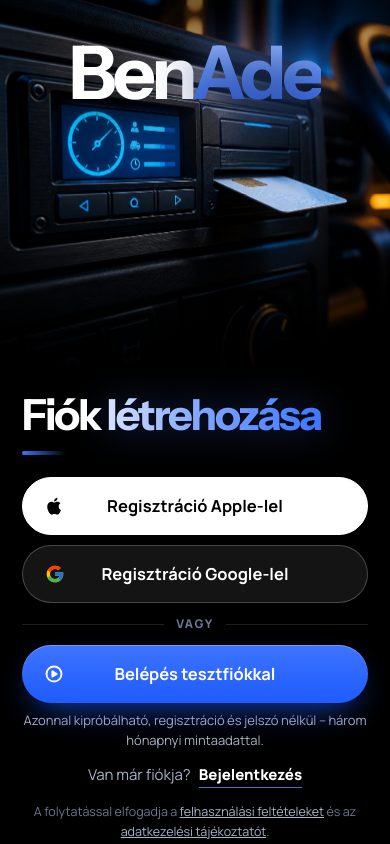
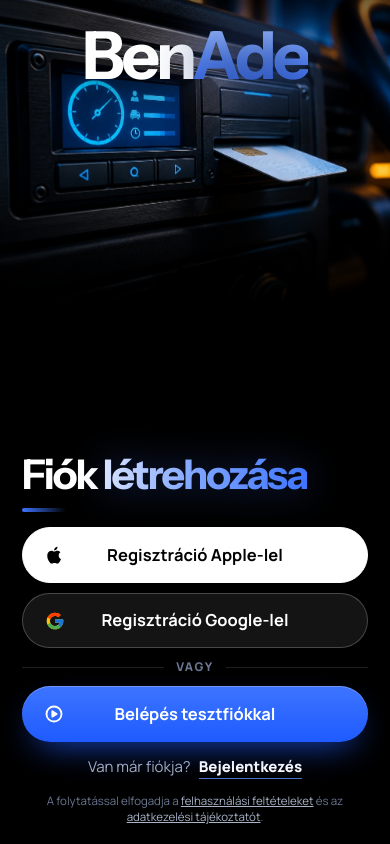
Before and after one commit to ViktoriaSv751/BenAde, a Next.js app: page /register in a window 390 px wide. Built offline with nearby package versions, Linux system fonts and the light colour scheme; no server answers.

Commit message:
Phone auth: solid black, no test-account note, fits one screen without scrolling; black browser bar on auth pages
Co-Authored-By: Claude Opus 5.5 <noreply@anthropic.com>
Claude-Session: https://claude.ai/code/session_01Ejp8tcLCy8iAvRE8MYj4aZ

```diff
--- /dev/null
+++ b/app/forgot/layout.tsx
@@ -0,0 +1,3 @@
+import type { Viewport } from "next";
+export const viewport: Viewport = { themeColor: "#000000", colorScheme: "dark" };
+export default function L({ children }: { children: React.ReactNode }) { return children; }
--- a/app/globals.css
+++ b/app/globals.css
@@ -795,3 +795,21 @@ html { -webkit-text-size-adjust: 100%; text-size-adjust: 100%; }
   .auth-head::after { content: ""; display: block; width: 44px; height: 4px; border-radius: 4px; margin-top: 14px; background: linear-gradient(90deg, #3D74FF, rgba(61,116,255,0)); }
 }
 .auth-head h1 b { font-weight: inherit; }
+
+/* Auth: solid black everywhere, and everything fits on one phone screen without scrolling */
+html:has(.auth-page), body:has(.auth-page), .auth-page { background: #000 !important; }
+@media (max-width: 899px) {
+  .auth-page { height: 100dvh; min-height: 0; overflow: hidden; }
+  .auth-wrap { height: 100dvh; min-height: 0; padding-bottom: calc(18px + env(safe-area-inset-bottom, 0px)); }
+  .auth-mark, .auth-bg { height: clamp(150px, 36dvh, 380px); }
+  .auth-mark { padding-top: calc(26px + env(safe-area-inset-top, 0px)); }
+  .auth-mark .wm { font-size: clamp(54px, min(17vw, 9dvh), 92px); }
+  .auth-card { padding-top: 10px; gap: clamp(8px, 1.6dvh, 14px); }
+  .auth-head { margin-bottom: 2px; }
+  .auth-head h1 { font-size: clamp(30px, min(10.5vw, 5.6dvh), 46px); }
+  .auth-head::after { margin-top: clamp(8px, 1.4dvh, 14px); }
+  .social { gap: clamp(7px, 1.2dvh, 10px); }
+  .social .btn { min-height: clamp(46px, 6.6dvh, 58px); }
+  .or { margin: 0; }
+  .auth-legal { font-size: 11.5px; line-height: 1.45; }
+}
--- /dev/null
+++ b/app/login/layout.tsx
@@ -0,0 +1,3 @@
+import type { Viewport } from "next";
+export const viewport: Viewport = { themeColor: "#000000", colorScheme: "dark" };
+export default function L({ children }: { children: React.ReactNode }) { return children; }
--- /dev/null
+++ b/app/register/layout.tsx
@@ -0,0 +1,3 @@
+import type { Viewport } from "next";
+export const viewport: Viewport = { themeColor: "#000000", colorScheme: "dark" };
+export default function L({ children }: { children: React.ReactNode }) { return children; }
--- /dev/null
+++ b/app/reset/layout.tsx
@@ -0,0 +1,3 @@
+import type { Viewport } from "next";
+export const viewport: Viewport = { themeColor: "#000000", colorScheme: "dark" };
+export default function L({ children }: { children: React.ReactNode }) { return children; }
--- a/components/SocialAuth.tsx
+++ b/components/SocialAuth.tsx
@@ -30,7 +30,6 @@ export default function SocialAuth({ next = "/app", verb = "Folytatás" }: { nex
       {err && <div className="ferr" role="alert">{err}</div>}
       <div className="or">vagy</div>
       <Link className="btn test" href="/demo">{Play}<span>Belépés tesztfiókkal</span></Link>
-      <p className="test-note">Azonnal kipróbálható, regisztráció és jelszó nélkül – három hónapnyi mintaadattal.</p>
     </div>
   );
 }
```
